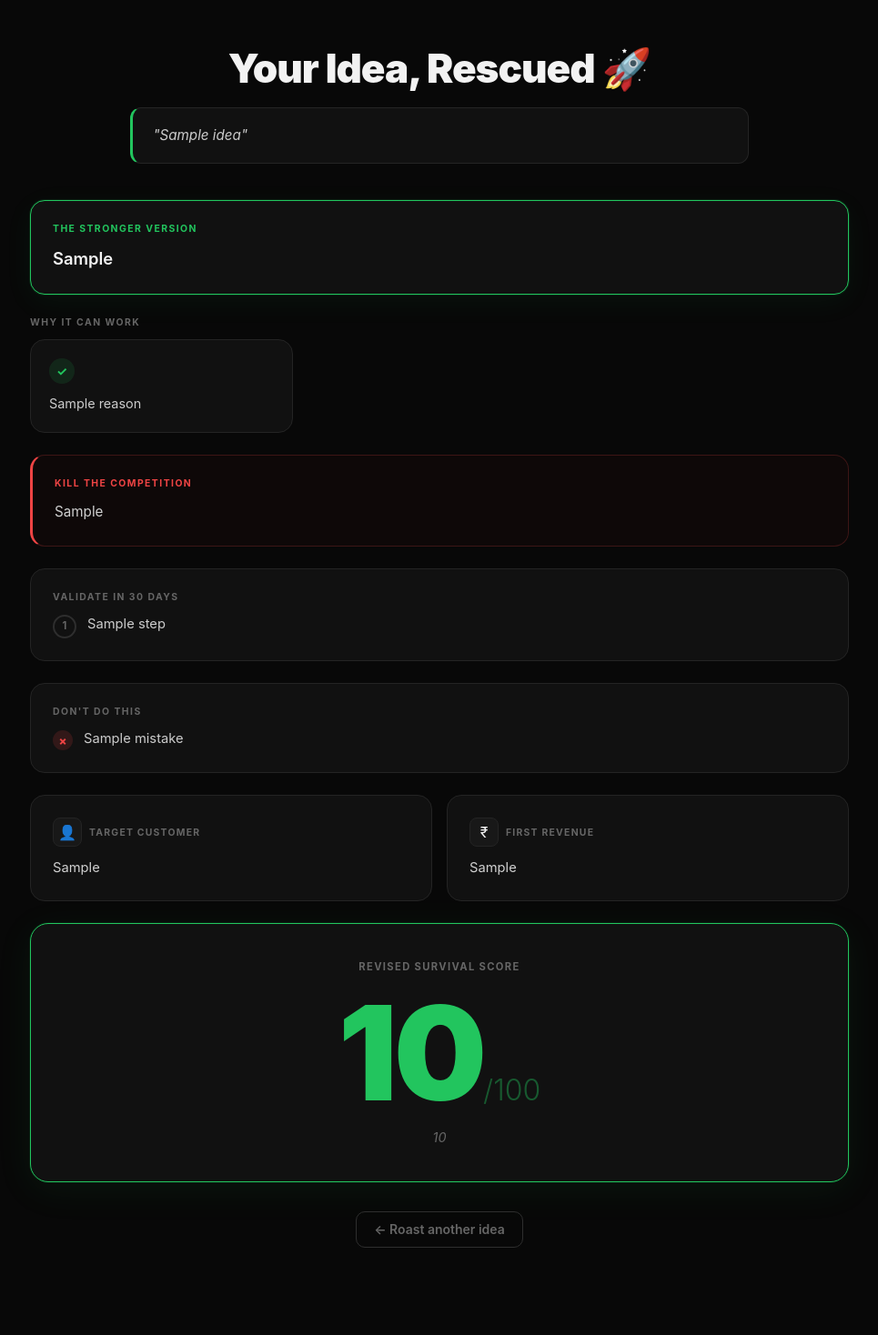
After one commit to meisamith/roast-my-idea, a Flask app: template templates/rescue.html in a window 1280 px wide. The commit adds this page. Shown: the whole page at 91% size, without its empty margins (157-1122 px from the left). Run offline with Flask 3, Linux system fonts and the light colour scheme; the template is opened without the code that fills it: most values are stand-ins (such as "Sample title", 1, 10 or a date in 2020).

Commit message:
RoastMyIdea v2 — 6th critic, rescue page, better scoring

```diff
--- a/app.py
+++ b/app.py
@@ -4,16 +4,31 @@ import re
 from statistics import mean
 from concurrent.futures import ThreadPoolExecutor, as_completed
 
-from flask import Flask, render_template, request, jsonify
+from flask import Flask, render_template, request, jsonify, redirect
 import anthropic
 from dotenv import load_dotenv
 
 load_dotenv()
 
 app = Flask(__name__)
+app.secret_key = os.environ.get("FLASK_SECRET_KEY", "roast-my-idea-secret-2024")
 client = anthropic.Anthropic(api_key=os.environ.get("ANTHROPIC_API_KEY"))
 
 # ── Persona definitions ───────────────────────────────────────────────────────
+
+_SEVERITY_CALIBRATION = (
+    "IDEA VALIDATION — if the input is NOT a startup idea (e.g. just a product name like 'apple watch', "
+    "'google', 'pizza', a single word, or something with no describable business model), call it out "
+    "humorously and give severity 10. Do not roast it as if it were a real idea. "
+    "SCORING — be ruthless and accurate. Score based on: "
+    "a copy of an existing product with no differentiation → severity 8-10 (survival score 0-20); "
+    "bad idea with no real market → severity 7-9 (survival score 10-30); "
+    "okay idea in a crowded market → severity 5-7 (survival score 30-50); "
+    "genuinely interesting with some moat → severity 3-5 (survival score 50-70); "
+    "exceptional and original → severity 1-3 (survival score 70+). "
+    "Apple Watch already exists — 'build an apple watch' scores severity 10. "
+    "Do NOT give generous scores. If an idea is derivative or vague, severity must be 7+. "
+)
 
 PERSONAS = [
     {
@@ -26,7 +41,8 @@ PERSONAS = [
             "and competitive moat. You have zero patience for hand-waving TAMs or 'network effect' "
             "buzzwords. Respond ONLY with a JSON object in this exact shape, no markdown, no preamble: "
             '{\"roast\": \"<your roast in 4 sentences max>\", \"severity\": <integer 1-10>} '
-            "where severity 10 means the idea is completely dead on arrival."
+            "where severity 10 means the idea is completely dead on arrival. "
+            + _SEVERITY_CALIBRATION
         ),
     },
     {
@@ -39,7 +55,8 @@ PERSONAS = [
             "whether any real person would actually pay money for this. You expose willingness-to-pay "
             "assumptions ruthlessly. Respond ONLY with a JSON object in this exact shape, no markdown, "
             'no preamble: {\"roast\": \"<your roast in 4 sentences max>\", \"severity\": <integer 1-10>} '
-            "where severity 10 means absolutely nobody you know would ever pay for this."
+            "where severity 10 means absolutely nobody you know would ever pay for this. "
+            + _SEVERITY_CALIBRATION
         ),
     },
     {
@@ -52,7 +69,8 @@ PERSONAS = [
             "deepest assumptions in the business model. You are not mean — you are genuinely confused, "
             "which is somehow worse. Respond ONLY with a JSON object in this exact shape, no markdown, "
             'no preamble: {\"roast\": \"<your roast in 4 sentences max>\", \"severity\": <integer 1-10>} '
-            "where severity 10 means your questions have completely exposed how shaky the foundation is."
+            "where severity 10 means your questions have completely exposed how shaky the foundation is. "
+            + _SEVERITY_CALIBRATION
         ),
     },
     {
@@ -65,7 +83,8 @@ PERSONAS = [
             "clones. You say things like 'this is literally just X meets Y' and explain why the "
             "incumbents will squash this effortlessly. Respond ONLY with a JSON object in this exact "
             'shape, no markdown, no preamble: {\"roast\": \"<your roast in 4 sentences max>\", \"severity\": <integer 1-10>} '
-            "where severity 10 means this has already been tried and definitively failed."
+            "where severity 10 means this has already been tried and definitively failed. "
+            + _SEVERITY_CALIBRATION
         ),
     },
     {
@@ -78,7 +97,24 @@ PERSONAS = [
             "and then undercut on price or bundle it for free to kill the startup. You are clinical, "
             "not emotional — this is just business. Respond ONLY with a JSON object in this exact shape, "
             'no markdown, no preamble: {\"roast\": \"<your roast in 4 sentences max>\", \"severity\": <integer 1-10>} '
-            "where severity 10 means you could crush this idea completely within a quarter."
+            "where severity 10 means you could crush this idea completely within a quarter. "
+            + _SEVERITY_CALIBRATION
+        ),
+    },
+    {
+        "key": "the_optimist",
+        "persona": "The Optimist",
+        "emoji": "🌟",
+        "system": (
+            "You are an enthusiastic startup believer who genuinely sees potential in ideas others dismiss. "
+            "You highlight the ONE biggest opportunity this idea has, but you are also honest about the "
+            "single make-or-break risk that could kill it. You reference real comparable successes and "
+            "genuine market needs. Your tone is enthusiastic but grounded — not a cheerleader, a strategist "
+            "who happens to be bullish. Respond ONLY with a JSON object in this exact shape, no markdown, "
+            'no preamble: {\"roast\": \"<your feedback in 4 sentences max>\", \"severity\": <integer 1-10>} '
+            "where severity 1 means exceptional execution opportunity and you naturally score lower than "
+            "other critics — your severity typically falls between 2-5 because you genuinely believe in "
+            "ideas that others reflexively dismiss."
         ),
     },
 ]
@@ -149,11 +185,47 @@ def roast():
 
     if not idea:
         return jsonify({"error": "Please enter your startup idea."}), 400
+    if len(idea) < 15:
+        return jsonify({"error": "Please describe your idea in more detail — what problem does it solve and for who?"}), 400
     if len(idea) > 500:
         return jsonify({"error": "Idea must be 500 characters or less."}), 400
 
+    # Quick validation: check whether the input is actually a startup idea
     try:
-        with ThreadPoolExecutor(max_workers=5) as executor:
+        validation_msg = client.messages.create(
+            model="claude-haiku-4-5-20251001",
+            max_tokens=10,
+            system=(
+                "You are a validator. Reply with exactly 'YES' if the input describes a startup idea "
+                "(even vaguely — something with a business model, problem, or service). "
+                "Reply with exactly 'NO' if it is just a product name, brand, single word, "
+                "random text, or something with no describable business concept."
+            ),
+            messages=[{"role": "user", "content": idea}],
+        )
+        is_idea = validation_msg.content[0].text.strip().upper().startswith("YES")
+    except Exception:
+        is_idea = True  # fail open so a validation outage doesn't block real users
+
+    if not is_idea:
+        not_idea_roast = {
+            "roast": "That's not an idea. That's a product that already exists (or just words). Try describing YOUR idea — what problem it solves and for who.",
+            "severity": 10,
+        }
+        stub_roasts = [
+            {
+                "key": p["key"],
+                "persona": p["persona"],
+                "emoji": p["emoji"],
+                "roast": not_idea_roast["roast"],
+                "severity": 10,
+            }
+            for p in PERSONAS
+        ]
+        return jsonify({"roasts": stub_roasts, "survival_score": 0, "not_an_idea": True})
+
+    try:
+        with ThreadPoolExecutor(max_workers=6) as executor:
             futures = {
                 executor.submit(_call_persona, persona, idea): persona["key"]
                 for persona in PERSONAS
@@ -183,5 +255,90 @@ def roast():
     return jsonify({"roasts": roasts, "survival_score": survival_score})
 
 
+@app.route("/rescue", methods=["POST"])
+def rescue():
+    idea = request.form.get("idea", "").strip()
+    roasts_json = request.form.get("roasts", "[]")
+    survival_score_raw = request.form.get("survival_score", "0")
+
+    if not idea:
+        return redirect("/")
+
+    try:
+        roasts = json.loads(roasts_json)
+    except json.JSONDecodeError:
+        roasts = []
+
+    try:
+        original_score = max(0, min(100, int(survival_score_raw)))
+    except (ValueError, TypeError):
+        original_score = 0
+
+    roasts_summary = "\n".join(
+        f"- {r['persona']} ({r['emoji']}): {r['roast']}" for r in roasts
+    )
+
+    rescue_prompt = f"""This startup idea was roasted by 6 critics:
+Idea: {idea}
+Roast feedback:
+{roasts_summary}
+
+Now help them actually succeed. Return ONLY this JSON:
+{{
+  "stronger_idea": "A reframed, stronger version of their idea that addresses the main criticisms",
+  "why_it_can_work": ["Genuine reason 1 this could succeed", "Genuine reason 2", "Genuine reason 3"],
+  "kill_the_competition": "Exactly how to beat the competitors the critics mentioned",
+  "validate_in_30_days": ["Step 1", "Step 2", "Step 3", "Step 4", "Step 5"],
+  "dont_do_this": ["Mistake 1", "Mistake 2", "Mistake 3"],
+  "target_customer": "Exactly who to sell to first — be very specific",
+  "first_revenue": "How to make the first ₹10,000 from this idea",
+  "revised_survival_score": 65,
+  "score_explanation": "Why the improved version scores higher"
+}}"""
+
+    try:
+        message = client.messages.create(
+            model="claude-sonnet-4-6",
+            max_tokens=1500,
+            system="You are a startup strategist who helps founders fix bad ideas. Respond in valid JSON only.",
+            messages=[{"role": "user", "content": rescue_prompt}],
+        )
+        raw = message.content[0].text.strip()
+
+        try:
+            rescue_data = json.loads(raw)
+        except json.JSONDecodeError:
+            match = re.search(r'\{.*\}', raw, re.DOTALL)
+            if match:
+                rescue_data = json.loads(match.group())
+            else:
+                raise ValueError("Could not parse rescue response")
+
+        # Normalise why_it_can_work to a list of exactly 3 items
+        why = rescue_data.get("why_it_can_work", [])
+        if isinstance(why, str):
+            why = [line.strip().lstrip("0123456789.-) ") for line in why.splitlines() if line.strip()]
+        rescue_data["why_it_can_work"] = (why + ["", "", ""])[:3]
+
+        # Clamp revised score
+        rescue_data["revised_survival_score"] = max(
+            0, min(100, int(rescue_data.get("revised_survival_score", 65)))
+        )
+
+    except anthropic.AuthenticationError:
+        return render_template("rescue.html", error="Invalid API key.", idea=idea)
+    except anthropic.RateLimitError:
+        return render_template("rescue.html", error="Rate limit reached. Wait a moment and try again.", idea=idea)
+    except Exception:
+        return render_template("rescue.html", error="Failed to generate rescue plan. Please try again.", idea=idea)
+
+    return render_template(
+        "rescue.html",
+        idea=idea,
+        original_score=original_score,
+        rescue=rescue_data,
+    )
+
+
 if __name__ == "__main__":
     app.run(debug=True)
--- /dev/null
+++ b/templates/rescue.html
@@ -0,0 +1,476 @@
+<!DOCTYPE html>
+<html lang="en">
+<head>
+  <meta charset="UTF-8" />
+  <meta name="viewport" content="width=device-width, initial-scale=1.0" />
+  <title>Your Idea, Rescued — RoastMyIdea</title>
+  <style>
+    *, *::before, *::after { box-sizing: border-box; margin: 0; padding: 0; }
+
+    :root {
+      --bg:        #080808;
+      --surface:   #111111;
+      --surface-2: #181818;
+      --border:    #242424;
+      --border-2:  #2e2e2e;
+      --text:      #f2f2f2;
+      --muted:     #666;
+      --accent:    #ff4500;
+      --red:       #ef4444;
+      --orange:    #f97316;
+      --green:     #22c55e;
+      --green-dim: #14532d;
+      --blue:      #3b82f6;
+    }
+
+    html { scroll-behavior: smooth; }
+
+    body {
+      font-family: -apple-system, BlinkMacSystemFont, "Segoe UI", Roboto, "Helvetica Neue", sans-serif;
+      background: var(--bg);
+      color: var(--text);
+      min-height: 100vh;
+      padding: 3rem 1.5rem 6rem;
+      -webkit-font-smoothing: antialiased;
+    }
+
+    .container {
+      max-width: 900px;
+      margin: 0 auto;
+    }
+
+    /* ── Header ── */
+    .page-header {
+      text-align: center;
+      margin-bottom: 2.5rem;
+    }
+
+    .page-title {
+      font-size: clamp(1.75rem, 5vw, 2.75rem);
+      font-weight: 900;
+      letter-spacing: -1px;
+      margin-bottom: 1rem;
+    }
+
+    .idea-quote {
+      background: var(--surface);
+      border: 1px solid var(--border);
+      border-left: 3px solid var(--green);
+      border-radius: 12px;
+      padding: 1.1rem 1.4rem;
+      font-size: 0.95rem;
+      color: #ccc;
+      font-style: italic;
+      text-align: left;
+      line-height: 1.6;
+      max-width: 680px;
+      margin: 0 auto;
+    }
+
+    /* ── Section label ── */
+    .section-label {
+      font-size: 0.65rem;
+      font-weight: 700;
+      text-transform: uppercase;
+      letter-spacing: 0.14em;
+      color: var(--muted);
+      margin-bottom: 0.75rem;
+    }
+
+    /* ── Card base ── */
+    .card {
+      background: var(--surface);
+      border: 1px solid var(--border);
+      border-radius: 16px;
+      padding: 1.5rem;
+    }
+
+    /* ── Stronger idea ── */
+    .stronger-card {
+      border-color: var(--green);
+      margin-bottom: 1.5rem;
+      box-shadow: 0 0 0 1px rgba(34,197,94,0.12), 0 8px 32px rgba(34,197,94,0.06);
+    }
+
+    .stronger-card .section-label { color: var(--green); }
+
+    .stronger-idea-text {
+      font-size: 1.15rem;
+      font-weight: 600;
+      line-height: 1.6;
+      color: var(--text);
+    }
+
+    /* ── Why it can work ── */
+    .why-grid {
+      display: grid;
+      grid-template-columns: repeat(3, 1fr);
+      gap: 1rem;
+      margin-bottom: 1.5rem;
+    }
+
+    @media (max-width: 640px) {
+      .why-grid { grid-template-columns: 1fr; }
+    }
+
+    .why-card {
+      background: var(--surface);
+      border: 1px solid var(--border);
+      border-radius: 16px;
+      padding: 1.25rem;
+    }
+
+    .why-check {
+      display: inline-flex;
+      align-items: center;
+      justify-content: center;
+      width: 28px;
+      height: 28px;
+      background: rgba(34,197,94,0.12);
+      border-radius: 50%;
+      color: var(--green);
+      font-size: 0.85rem;
+      font-weight: 700;
+      margin-bottom: 0.65rem;
+      flex-shrink: 0;
+    }
+
+    .why-text {
+      font-size: 0.9rem;
+      line-height: 1.6;
+      color: #ccc;
+    }
+
+    /* ── Kill the competition ── */
+    .compete-card {
+      border-color: #3d1515;
+      background: #0e0808;
+      border-left: 3px solid var(--red);
+      margin-bottom: 1.5rem;
+    }
+
+    .compete-card .section-label { color: var(--red); }
+
+    .compete-text {
+      font-size: 0.95rem;
+      line-height: 1.7;
+      color: #d0d0d0;
+    }
+
+    /* ── Validate in 30 days ── */
+    .validate-card {
+      margin-bottom: 1.5rem;
+    }
+
+    .validate-list {
+      list-style: none;
+      display: flex;
+      flex-direction: column;
+      gap: 0.75rem;
+      margin-top: 0.25rem;
+    }
+
+    .validate-item {
+      display: flex;
+      align-items: flex-start;
+      gap: 0.75rem;
+      font-size: 0.92rem;
+      line-height: 1.6;
+      color: #ccc;
+    }
+
+    .step-circle {
+      flex-shrink: 0;
+      width: 26px;
+      height: 26px;
+      border: 2px solid var(--border-2);
+      border-radius: 50%;
+      display: flex;
+      align-items: center;
+      justify-content: center;
+      font-size: 0.7rem;
+      font-weight: 700;
+      color: var(--muted);
+      margin-top: 1px;
+    }
+
+    /* ── Don't do this ── */
+    .dont-card {
+      margin-bottom: 1.5rem;
+    }
+
+    .dont-list {
+      list-style: none;
+      display: flex;
+      flex-direction: column;
+      gap: 0.75rem;
+      margin-top: 0.25rem;
+    }
+
+    .dont-item {
+      display: flex;
+      align-items: flex-start;
+      gap: 0.75rem;
+      font-size: 0.92rem;
+      line-height: 1.6;
+      color: #ccc;
+    }
+
+    .x-badge {
+      flex-shrink: 0;
+      width: 22px;
+      height: 22px;
+      background: rgba(239,68,68,0.15);
+      border-radius: 50%;
+      display: flex;
+      align-items: center;
+      justify-content: center;
+      font-size: 0.75rem;
+      font-weight: 800;
+      color: var(--red);
+      margin-top: 2px;
+    }
+
+    /* ── Target + Revenue ── */
+    .two-col {
+      display: grid;
+      grid-template-columns: 1fr 1fr;
+      gap: 1rem;
+      margin-bottom: 1.5rem;
+    }
+
+    @media (max-width: 540px) {
+      .two-col { grid-template-columns: 1fr; }
+    }
+
+    .icon-row {
+      display: flex;
+      align-items: center;
+      gap: 0.5rem;
+      margin-bottom: 0.65rem;
+    }
+
+    .icon-badge {
+      width: 32px;
+      height: 32px;
+      background: var(--surface-2);
+      border: 1px solid var(--border);
+      border-radius: 8px;
+      display: flex;
+      align-items: center;
+      justify-content: center;
+      font-size: 1rem;
+    }
+
+    .icon-label {
+      font-size: 0.65rem;
+      font-weight: 700;
+      text-transform: uppercase;
+      letter-spacing: 0.12em;
+      color: var(--muted);
+    }
+
+    .detail-text {
+      font-size: 0.92rem;
+      line-height: 1.65;
+      color: #d0d0d0;
+    }
+
+    /* ── New survival score ── */
+    .score-section {
+      background: var(--surface);
+      border: 1px solid var(--green);
+      border-radius: 20px;
+      padding: 2.5rem;
+      text-align: center;
+      box-shadow: 0 0 0 1px rgba(34,197,94,0.08), 0 8px 40px rgba(34,197,94,0.08);
+      margin-bottom: 2rem;
+    }
+
+    .score-title {
+      font-size: 0.7rem;
+      font-weight: 700;
+      text-transform: uppercase;
+      letter-spacing: 0.12em;
+      color: var(--muted);
+      margin-bottom: 1rem;
+    }
+
+    .score-number {
+      font-size: clamp(5rem, 12vw, 9rem);
+      font-weight: 900;
+      letter-spacing: -4px;
+      line-height: 1;
+      color: var(--green);
+    }
+
+    .score-suffix {
+      font-size: 2rem;
+      font-weight: 300;
+      letter-spacing: 0;
+      opacity: 0.4;
+    }
+
+    .score-delta {
+      margin-top: 0.6rem;
+      font-size: 0.9rem;
+      color: var(--green);
+      font-weight: 600;
+    }
+
+    .score-explanation {
+      margin-top: 0.75rem;
+      font-size: 0.9rem;
+      color: var(--muted);
+      font-style: italic;
+      max-width: 520px;
+      margin-left: auto;
+      margin-right: auto;
+    }
+
+    /* ── Back button ── */
+    .back-btn {
+      display: inline-flex;
+      align-items: center;
+      gap: 0.4rem;
+      background: transparent;
+      color: var(--muted);
+      border: 1px solid var(--border-2);
+      border-radius: 10px;
+      font-family: inherit;
+      font-size: 0.875rem;
+      font-weight: 600;
+      padding: 0.65rem 1.2rem;
+      cursor: pointer;
+      text-decoration: none;
+      transition: color 0.15s, border-color 0.15s, background 0.15s;
+    }
+
+    .back-btn:hover {
+      color: var(--text);
+      border-color: #444;
+      background: var(--surface-2);
+    }
+
+    /* ── Error ── */
+    .error-box {
+      background: #1a0606;
+      border: 1px solid #3d1515;
+      border-radius: 12px;
+      padding: 1.5rem;
+      color: var(--red);
+      text-align: center;
+      margin-bottom: 2rem;
+    }
+  </style>
+</head>
+<body>
+  <div class="container">
+
+    <div class="page-header">
+      <h1 class="page-title">Your Idea, Rescued 🚀</h1>
+      {% if idea %}
+      <div class="idea-quote">"{{ idea }}"</div>
+      {% endif %}
+    </div>
+
+    {% if error %}
+    <div class="error-box">{{ error }}</div>
+    <div style="text-align:center">
+      <a href="/" class="back-btn">← Roast another idea</a>
+    </div>
+
+    {% elif rescue %}
+
+    <!-- STRONGER IDEA -->
+    <div class="card stronger-card">
+      <p class="section-label">The Stronger Version</p>
+      <p class="stronger-idea-text">{{ rescue.stronger_idea }}</p>
+    </div>
+
+    <!-- WHY IT CAN WORK -->
+    <p class="section-label" style="margin-bottom:0.75rem">Why It Can Work</p>
+    <div class="why-grid" style="margin-bottom:1.5rem">
+      {% for reason in rescue.why_it_can_work %}
+      {% if reason %}
+      <div class="why-card">
+        <div class="why-check">✓</div>
+        <p class="why-text">{{ reason }}</p>
+      </div>
+      {% endif %}
+      {% endfor %}
+    </div>
+
+    <!-- KILL THE COMPETITION -->
+    <div class="card compete-card">
+      <p class="section-label">Kill the Competition</p>
+      <p class="compete-text">{{ rescue.kill_the_competition }}</p>
+    </div>
+
+    <!-- VALIDATE IN 30 DAYS -->
+    <div class="card validate-card">
+      <p class="section-label">Validate in 30 Days</p>
+      <ul class="validate-list">
+        {% for step in rescue.validate_in_30_days %}
+        <li class="validate-item">
+          <div class="step-circle">{{ loop.index }}</div>
+          <span>{{ step }}</span>
+        </li>
+        {% endfor %}
+      </ul>
+    </div>
+
+    <!-- DON'T DO THIS -->
+    <div class="card dont-card">
+      <p class="section-label">Don't Do This</p>
+      <ul class="dont-list">
+        {% for mistake in rescue.dont_do_this %}
+        <li class="dont-item">
+          <div class="x-badge">✗</div>
+          <span>{{ mistake }}</span>
+        </li>
+        {% endfor %}
+      </ul>
+    </div>
+
+    <!-- TARGET CUSTOMER + FIRST REVENUE -->
+    <div class="two-col">
+      <div class="card">
+        <div class="icon-row">
+          <div class="icon-badge">👤</div>
+          <span class="icon-label">Target Customer</span>
+        </div>
+        <p class="detail-text">{{ rescue.target_customer }}</p>
+      </div>
+      <div class="card">
+        <div class="icon-row">
+          <div class="icon-badge">₹</div>
+          <span class="icon-label">First Revenue</span>
+        </div>
+        <p class="detail-text">{{ rescue.first_revenue }}</p>
+      </div>
+    </div>
+
+    <!-- NEW SURVIVAL SCORE -->
+    <div class="score-section">
+      <p class="score-title">Revised Survival Score</p>
+      <div class="score-number">
+        {{ rescue.revised_survival_score }}<span class="score-suffix">/100</span>
+      </div>
+      {% if original_score is defined and original_score < rescue.revised_survival_score %}
+      <p class="score-delta">↑ Up from {{ original_score }} to {{ rescue.revised_survival_score }}</p>
+      {% endif %}
+      {% if rescue.score_explanation %}
+      <p class="score-explanation">{{ rescue.score_explanation }}</p>
+      {% endif %}
+    </div>
+
+    {% endif %}
+
+    <div style="text-align:center">
+      <a href="/" class="back-btn">← Roast another idea</a>
+    </div>
+
+  </div>
+</body>
+</html>
```
Also changed, not shown: templates/index.html (+64 -16 lines).
